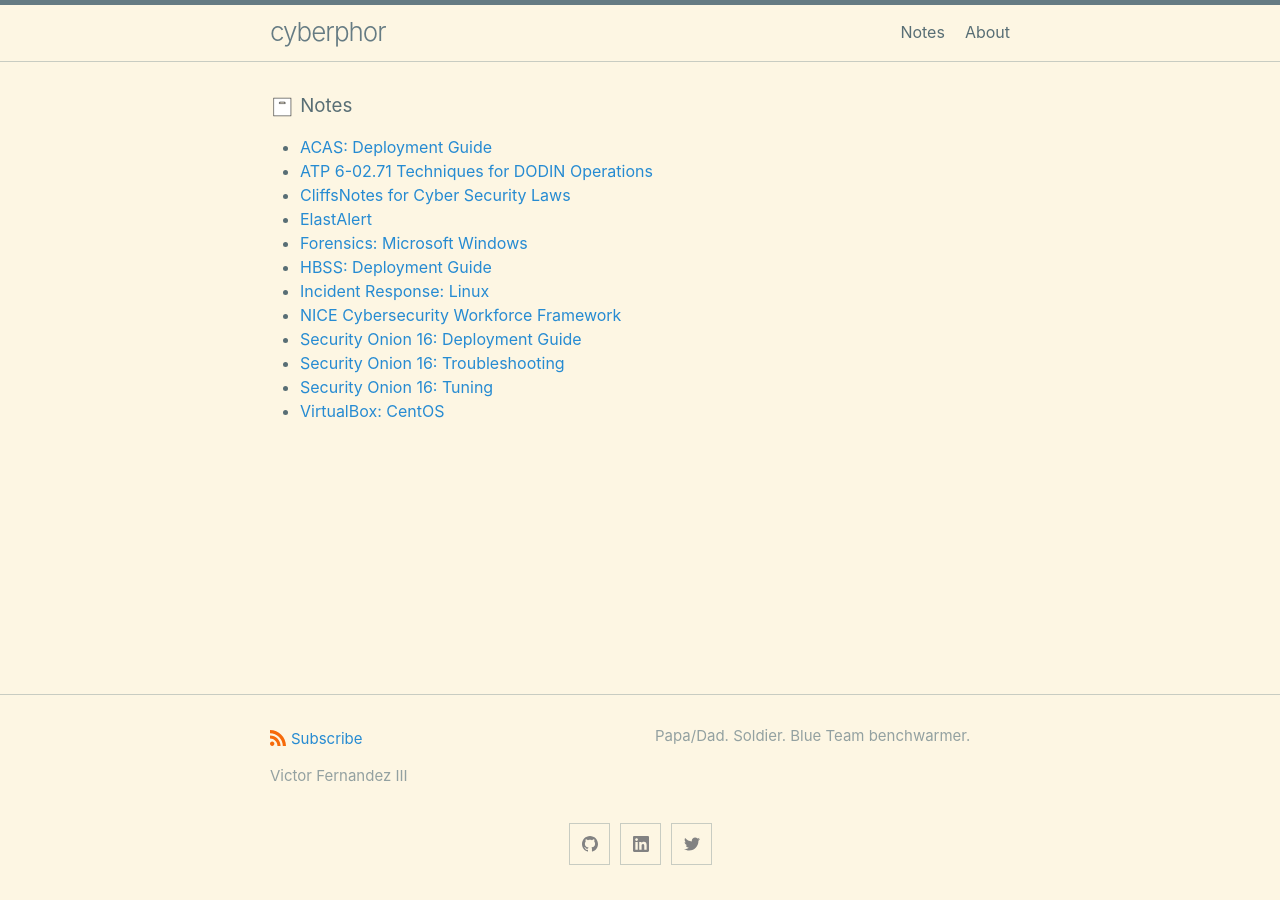
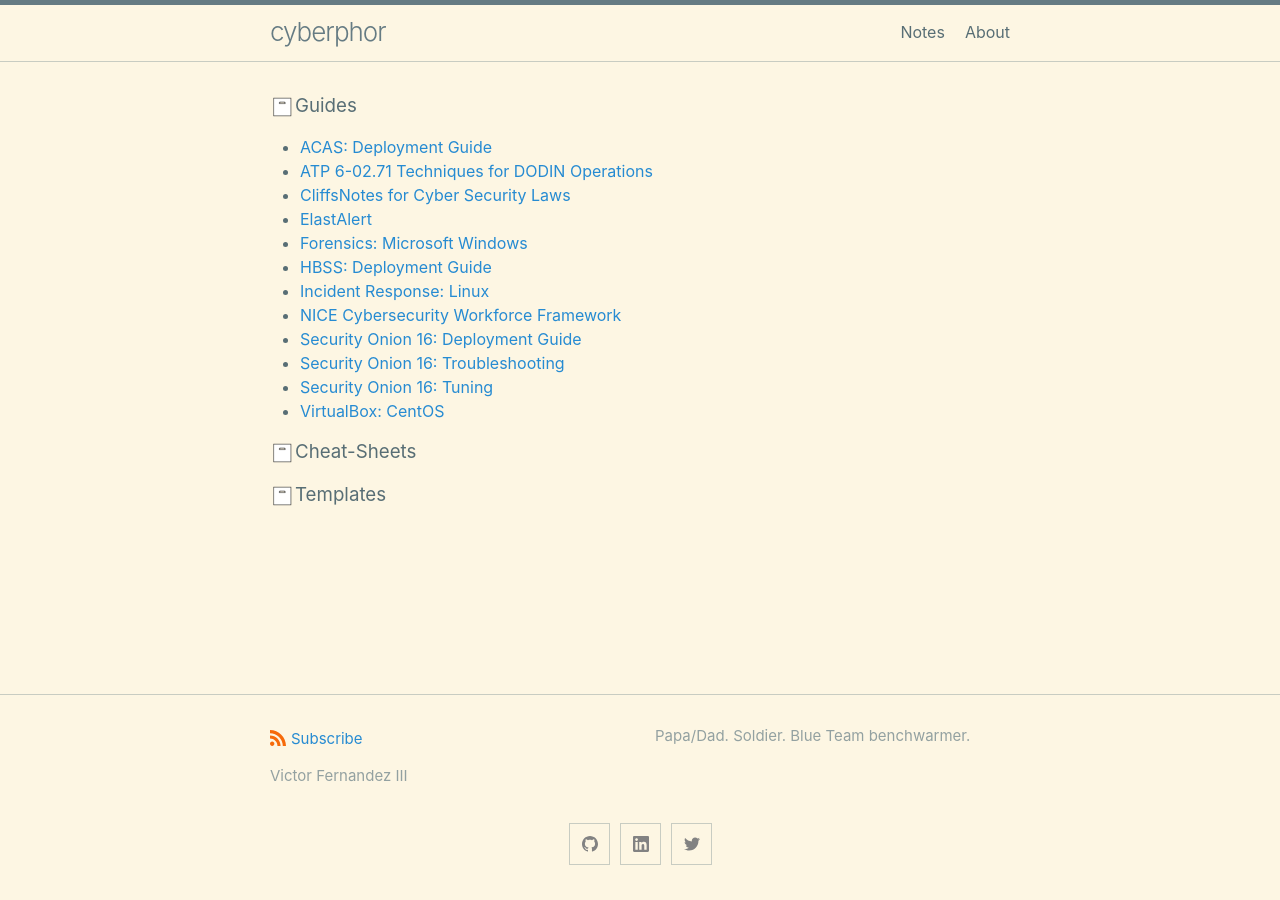
Before and after one commit to cyberphor/blog, a Jekyll site: the page built from notes.md, in a window 1280 px wide. Built offline with Jekyll 4.4.1, drawn with Linux system fonts in a browser that asks for light colours.

Commit message:
Update notes.md

```diff
--- a/notes.md
+++ b/notes.md
@@ -4,7 +4,7 @@ title: 'Notes'
 permalink: 'notes'
 ---
 
-<h3><img src="{{ site.baseurl }}/assets/notes.png"> Notes</h3>
+<h3><img src="{{ site.baseurl }}/assets/notes.png">Guides</h3>
 <ul class="notes-list">
   {% assign sorted_posts = site.posts | sort: 'title' %}
   {% for post in sorted_posts %}
@@ -17,3 +17,31 @@ permalink: 'notes'
     {% endif %}
   {% endfor %}
 </ul>
+
+<h3><img src="{{ site.baseurl }}/assets/notes.png">Cheat-Sheets</h3>
+<ul class="notes-list">
+  {% assign sorted_posts = site.posts | sort: 'title' %}
+  {% for post in sorted_posts %}
+    {% if post.subcategory == 'tool-cheat-sheets' %}
+      <li>
+        <a href="{{ post.url | relative_url }}">
+          {{ post.title }}
+        </a>
+      </li>
+    {% endif %}
+  {% endfor %}
+</ul>
+
+<h3><img src="{{ site.baseurl }}/assets/notes.png">Templates</h3>
+<ul class="notes-list">
+  {% assign sorted_posts = site.posts | sort: 'title' %}
+  {% for post in sorted_posts %}
+    {% if post.subcategory == 'templates' %}
+      <li>
+        <a href="{{ post.url | relative_url }}">
+          {{ post.title }}
+        </a>
+      </li>
+    {% endif %}
+  {% endfor %}
+</ul>
```
